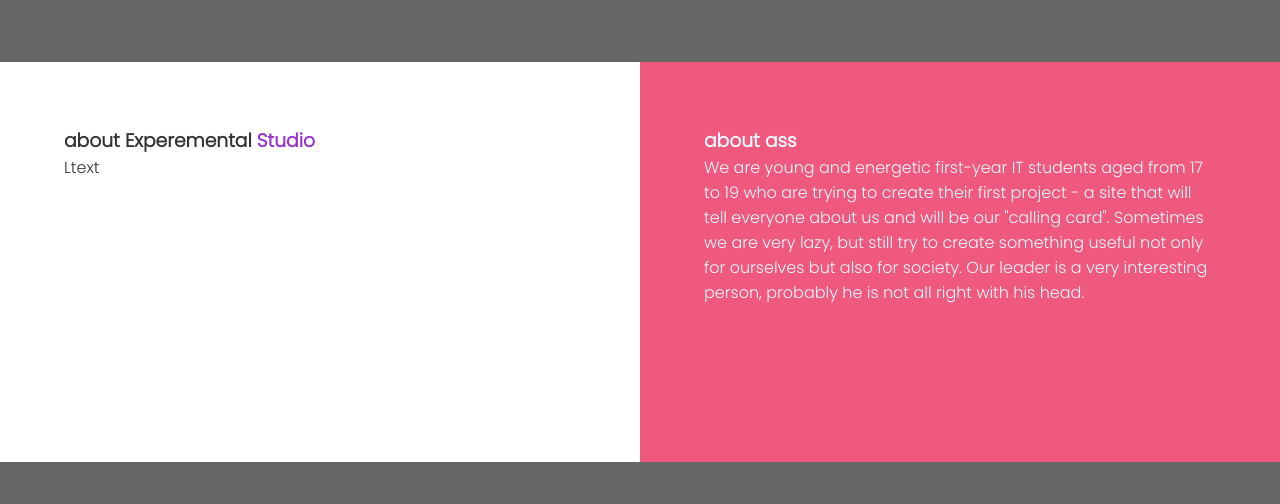
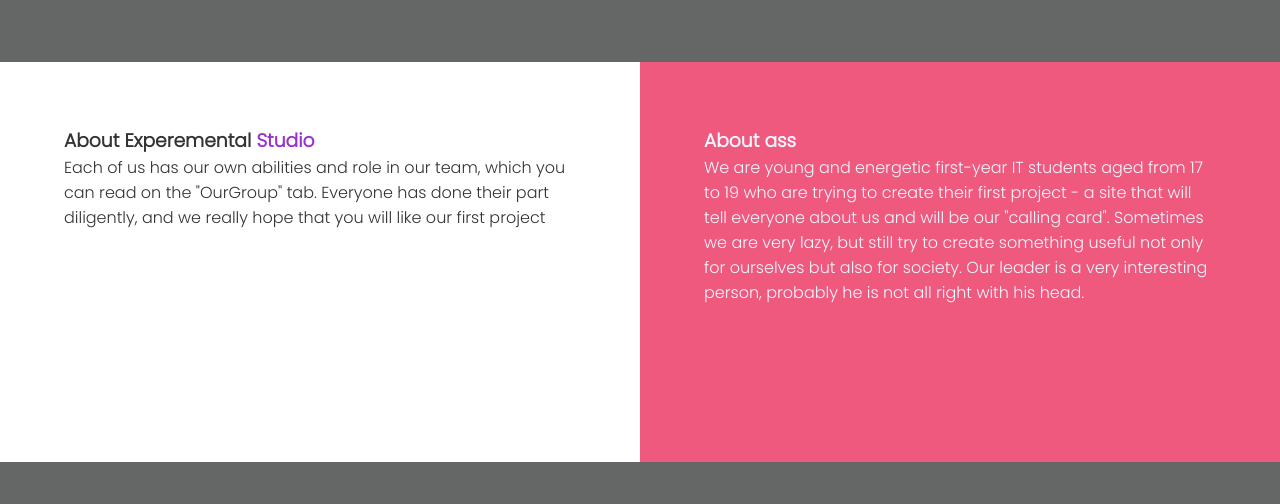
Before and after one commit to Vasyaph/vasyaph.github.com, a plain HTML site: page index.html in a window 1280 px wide. Shown: the part 802-1306 px from the top of the page. Drawn offline with nearby package versions, Linux system fonts and the light colour scheme.

Commit message:
Update index.html

```diff
--- a/index.html
+++ b/index.html
@@ -36,14 +36,14 @@
 <div class="thecond_block">
   <div class="left">
     <div class="center">
-      <h3>about Experemental <span class="akcent">Studio</span></h3>
-  <p>Ltext</p>
+      <h3>About Experemental <span class="akcent">Studio</span></h3>
+  <p>Each of us has our own abilities and role in our team, which you can read on the "OurGroup" tab. Everyone has done their part diligently, and we really hope that you will like our first project</p>
     </div>
   </div>
   <div class="right">
     <div class="center">
 
-      <h3>about ass</h3>
+      <h3>About ass</h3>
     <p>We are young and energetic first-year IT students aged from 17 to 19 who are trying to create their first project - a site that will tell everyone about us and will be our "calling card". Sometimes we are very lazy, but still try to create something useful not only for ourselves but also for society. Our leader is a very interesting person, probably he is not all right with his head.</p>
     </div>
   </div>
```
